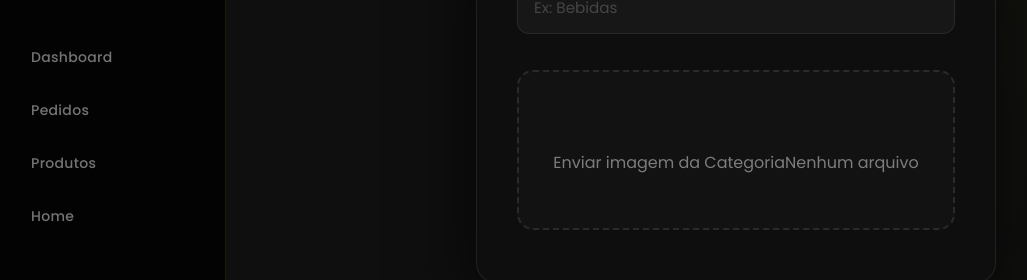
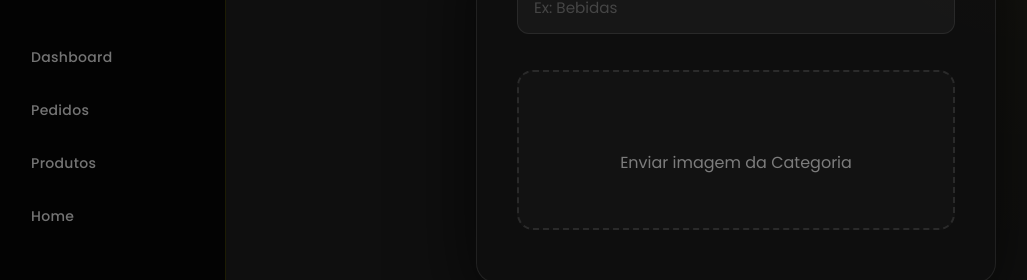
Before and after one commit to ErikBdaSilva20/BeerBurguer, a React (Vite) app in the folder FrontEnd/: page /admin/adicionar-categoria in a window 1280 px wide. Shown: the part 341-621 px from the top of the page, without its empty margins (34-1061 px from the left). Built offline with nearby package versions, Linux system fonts and the light colour scheme; no server answers; some icons are missing; a web font is replaced by a local one.

Commit message:
Fixed Layouts

```diff
--- a/FrontEnd/src/pages/Admin/Dashboard/index.jsx
+++ b/FrontEnd/src/pages/Admin/Dashboard/index.jsx
@@ -10,9 +10,9 @@ import {
   XAxis,
   YAxis,
 } from 'recharts';
+import { useUser } from '../../../hooks/UserContext';
 import api from '../../../services/api';
 import { formatPrice } from '../../../utils/formatPrice';
-import { useUser } from '../../../hooks/UserContext';
 import { CardChart, CardStat, Container, GridCharts, GridStats } from './styles';
 
 export function Dashboard() {
@@ -42,7 +42,7 @@ export function Dashboard() {
             { name: 'Coca-Cola 350ml', quantity: 52 },
             { name: 'Combo Especial', quantity: 41 },
             { name: 'Milkshake Chocolate', quantity: 38 },
-          ]
+          ],
         };
 
         // Simular um pequeno delay de carregamento
--- a/FrontEnd/src/pages/Admin/EditProduct/index.jsx
+++ b/FrontEnd/src/pages/Admin/EditProduct/index.jsx
@@ -1,32 +1,32 @@
+import AttachMoneyIcon from '@mui/icons-material/AttachMoney';
+import CategoryIcon from '@mui/icons-material/Category';
 import ImageIcon from '@mui/icons-material/Image';
 import LocalOfferIcon from '@mui/icons-material/LocalOffer';
-import CategoryIcon from '@mui/icons-material/Category';
-import AttachMoneyIcon from '@mui/icons-material/AttachMoney';
 
+import { yupResolver } from '@hookform/resolvers/yup';
 import { useForm } from 'react-hook-form';
-import { yupResolver } from '@hookform/resolvers/yup';
 import * as Yup from 'yup';
 
 import {
   Container,
+  DeleteButton,
+  Deletion,
   Form,
   Input,
   InputGroup,
   Label,
-  SubmitButton,
   LabelUpload,
   Select,
-  Deletion,
-  DeleteButton,
+  SubmitButton,
 } from './styles.js';
 
+import { useEffect, useState } from 'react';
+import { useLocation, useNavigate } from 'react-router-dom';
 import { toast } from 'react-toastify';
-import { useLocation, useNavigate } from 'react-router-dom';
-import { useEffect, useState } from 'react';
 
-import api from '../../../services/api.js';
 import { useUser } from '../../../hooks/UserContext';
 import { ErrorMessage } from '../../../layouts/AdminLayout/styles.js';
+import api from '../../../services/api.js';
 
 /* =========================
    🔹 SCHEMA (EDIT)
@@ -191,7 +191,7 @@ export function EditProduct() {
                 setFilename(e.target.files?.[0]?.name || null);
               }}
             />
-            {filename || 'Nenhum arquivo selecionado'}
+            {filename}
           </LabelUpload>
           <ErrorMessage>{errors.file?.message}</ErrorMessage>
         </InputGroup>
--- a/FrontEnd/src/pages/Admin/NewCategory/index.jsx
+++ b/FrontEnd/src/pages/Admin/NewCategory/index.jsx
@@ -1,23 +1,15 @@
+import { yupResolver } from '@hookform/resolvers/yup';
+import CategoryIcon from '@mui/icons-material/Category';
+import ImageIcon from '@mui/icons-material/Image';
+import { useState } from 'react';
 import { useForm } from 'react-hook-form';
-import { yupResolver } from '@hookform/resolvers/yup';
+import { useNavigate } from 'react-router-dom';
+import { toast } from 'react-toastify';
 import * as Yup from 'yup';
-import {
-  Container,
-  Form,
-  Input,
-  InputGroup,
-  Label,
-  SubmitButton,
-  LabelUpload,
-} from './styles.js';
-import { toast } from 'react-toastify';
-import ImageIcon from '@mui/icons-material/Image';
-import CategoryIcon from '@mui/icons-material/Category';
-import { useState } from 'react';
+import { useUser } from '../../../hooks/UserContext';
+import { ErrorMessage } from '../../../layouts/AdminLayout/styles.js';
 import api from '../../../services/api.js';
-import { ErrorMessage } from '../../../layouts/AdminLayout/styles.js';
-import { useNavigate } from 'react-router-dom';
-import { useUser } from '../../../hooks/UserContext';
+import { Container, Form, Input, InputGroup, Label, LabelUpload, SubmitButton } from './styles.js';
 
 /* =========================
    🔹 SCHEMA
@@ -105,7 +97,7 @@ export function NewCategory() {
                 setFilename(e.target.files?.[0]?.name || null);
               }}
             />
-            {filename || 'Nenhum arquivo'}
+            {filename}
           </LabelUpload>
           <ErrorMessage>{errors.file?.message}</ErrorMessage>
         </InputGroup>
--- a/FrontEnd/src/pages/Admin/NewProduct/index.jsx
+++ b/FrontEnd/src/pages/Admin/NewProduct/index.jsx
@@ -1,26 +1,26 @@
+import { yupResolver } from '@hookform/resolvers/yup';
+import AttachMoneyIcon from '@mui/icons-material/AttachMoney';
+import CategoryIcon from '@mui/icons-material/Category';
+import ImageIcon from '@mui/icons-material/Image';
+import LocalOfferIcon from '@mui/icons-material/LocalOffer';
+import { useEffect, useState } from 'react';
 import { useForm } from 'react-hook-form';
-import { yupResolver } from '@hookform/resolvers/yup';
+import { useNavigate } from 'react-router-dom';
+import { toast } from 'react-toastify';
 import * as Yup from 'yup';
+import { useUser } from '../../../hooks/UserContext';
+import { ErrorMessage } from '../../../layouts/AdminLayout/styles.js';
+import api from '../../../services/api.js';
 import {
   Container,
   Form,
   Input,
   InputGroup,
   Label,
-  SubmitButton,
   LabelUpload,
   Select,
+  SubmitButton,
 } from './styles.js';
-import { toast } from 'react-toastify';
-import ImageIcon from '@mui/icons-material/Image';
-import LocalOfferIcon from '@mui/icons-material/LocalOffer';
-import CategoryIcon from '@mui/icons-material/Category';
-import AttachMoneyIcon from '@mui/icons-material/AttachMoney';
-import { useEffect, useState } from 'react';
-import api from '../../../services/api.js';
-import { ErrorMessage } from '../../../layouts/AdminLayout/styles.js';
-import { useNavigate } from 'react-router-dom';
-import { useUser } from '../../../hooks/UserContext';
 
 /* =========================
    🔹 SCHEMA
@@ -143,7 +143,7 @@ export function NewProduct() {
                 setFilename(e.target.files?.[0]?.name || null);
               }}
             />
-            {filename || 'Nenhum arquivo'}
+            {filename}
           </LabelUpload>
           <ErrorMessage>{errors.file?.message}</ErrorMessage>
         </InputGroup>
```
